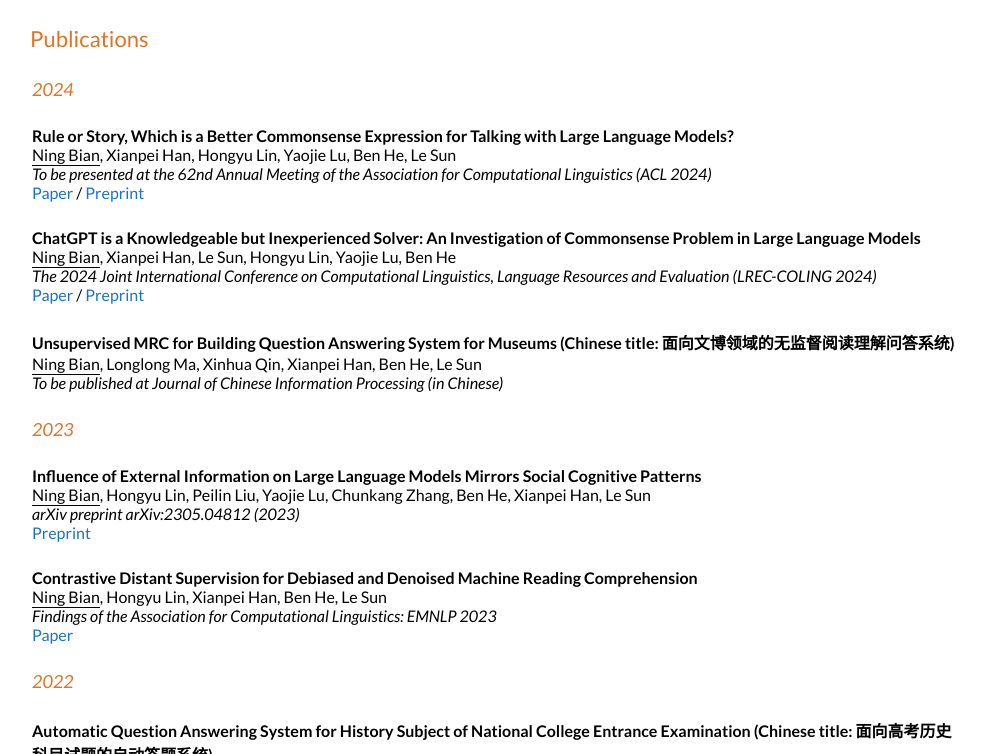
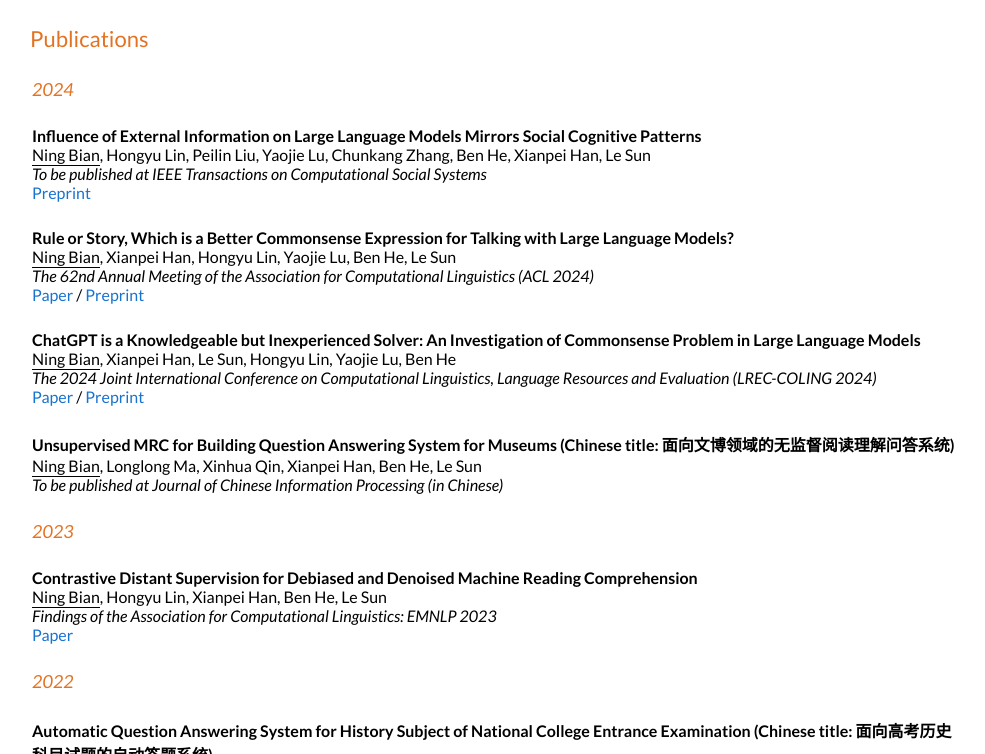
Before and after one commit to RefluxNing/RefluxNing.github.io, a plain HTML site: page index.html in a window 1280 px wide. Shown: the part 456-1210 px from the top of the page, without its empty margins (142-1127 px from the left). Drawn offline with Linux system fonts and the light colour scheme; some packages are replaced by stand-ins of ours; a script that the page names is missing.

Commit message:
Add files via upload

```diff
--- a/index.html
+++ b/index.html
@@ -221,11 +221,23 @@
 
                     <tr>
                         <td valign="center">
+                            <papertitle>Influence of External Information on Large Language Models Mirrors Social Cognitive Patterns</papertitle>
+                            <br>
+                            <span class="underline">Ning Bian</span>, Hongyu Lin, Peilin Liu, Yaojie Lu, Chunkang Zhang, Ben He, Xianpei Han, Le Sun
+                            <br>
+                            <i>To be published at IEEE Transactions on Computational Social Systems</i>
+                            <br>
+                            <a href="https://arxiv.org/abs/2305.04812">Preprint</a>
+                        </td>
+                    </tr>
+
+                    <tr>
+                        <td valign="center">
                             <papertitle>Rule or Story, Which is a Better Commonsense Expression for Talking with Large Language Models?</papertitle>
                             <br>
                             <span class="underline">Ning Bian</span>, Xianpei Han, Hongyu Lin, Yaojie Lu, Ben He, Le Sun
                             <br>
-                            <i>To be presented at the 62nd Annual Meeting of the Association for Computational Linguistics (ACL 2024)</i>
+                            <i>The 62nd Annual Meeting of the Association for Computational Linguistics (ACL 2024)</i>
                             <br> <a href="https://aclanthology.org/2024.acl-long.221/">Paper</a> /
                             <a href="https://arxiv.org/abs/2402.14355">Preprint</a>
                         </td>
@@ -258,18 +270,6 @@
                     <td>
                         <subheading>2023</subheading>
                     </td>
-
-                    <tr>
-                        <td valign="center">
-                            <papertitle>Influence of External Information on Large Language Models Mirrors Social Cognitive Patterns</papertitle>
-                            <br>
-                            <span class="underline">Ning Bian</span>, Hongyu Lin, Peilin Liu, Yaojie Lu, Chunkang Zhang, Ben He, Xianpei Han, Le Sun
-                            <br>
-                            <i>arXiv preprint arXiv:2305.04812 (2023)</i>
-                            <br>
-                            <a href="https://arxiv.org/abs/2305.04812">Preprint</a>
-                        </td>
-                    </tr>
 
                     <tr>
                         <td valign="center">
```
